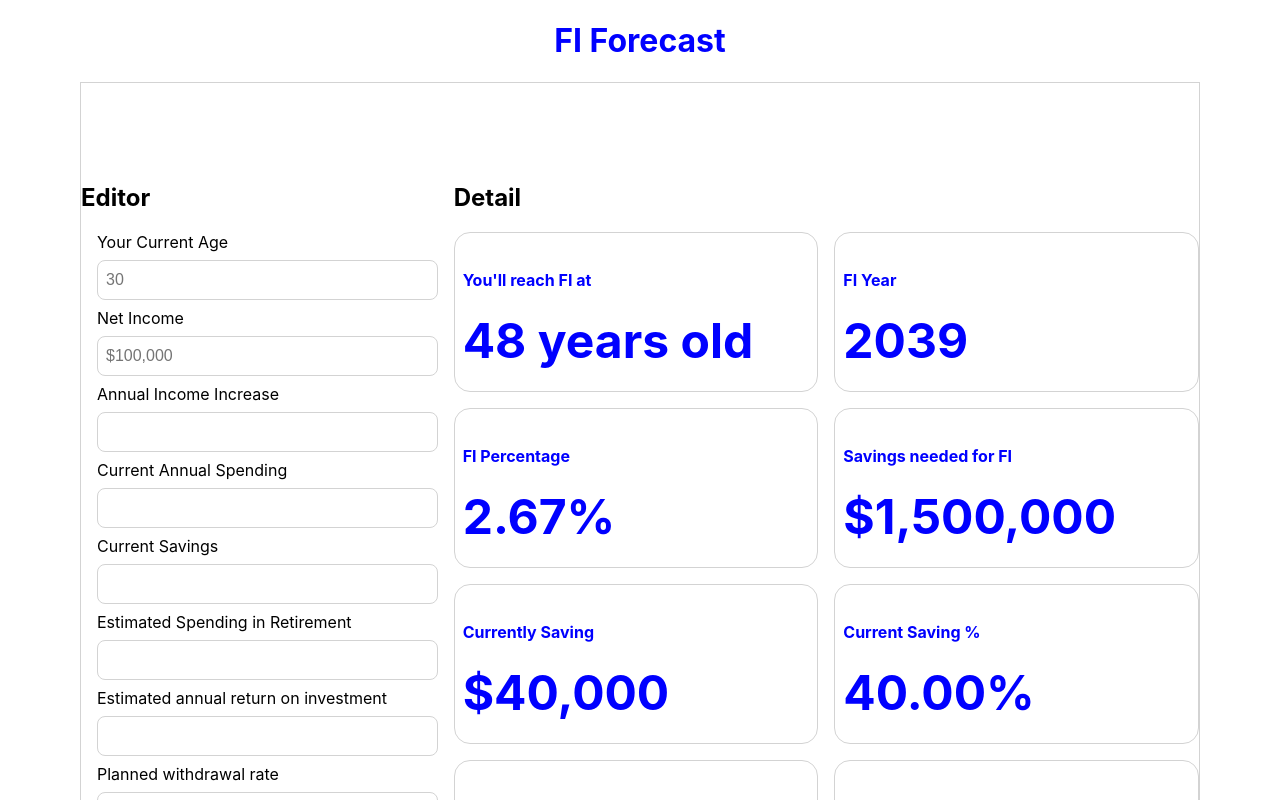
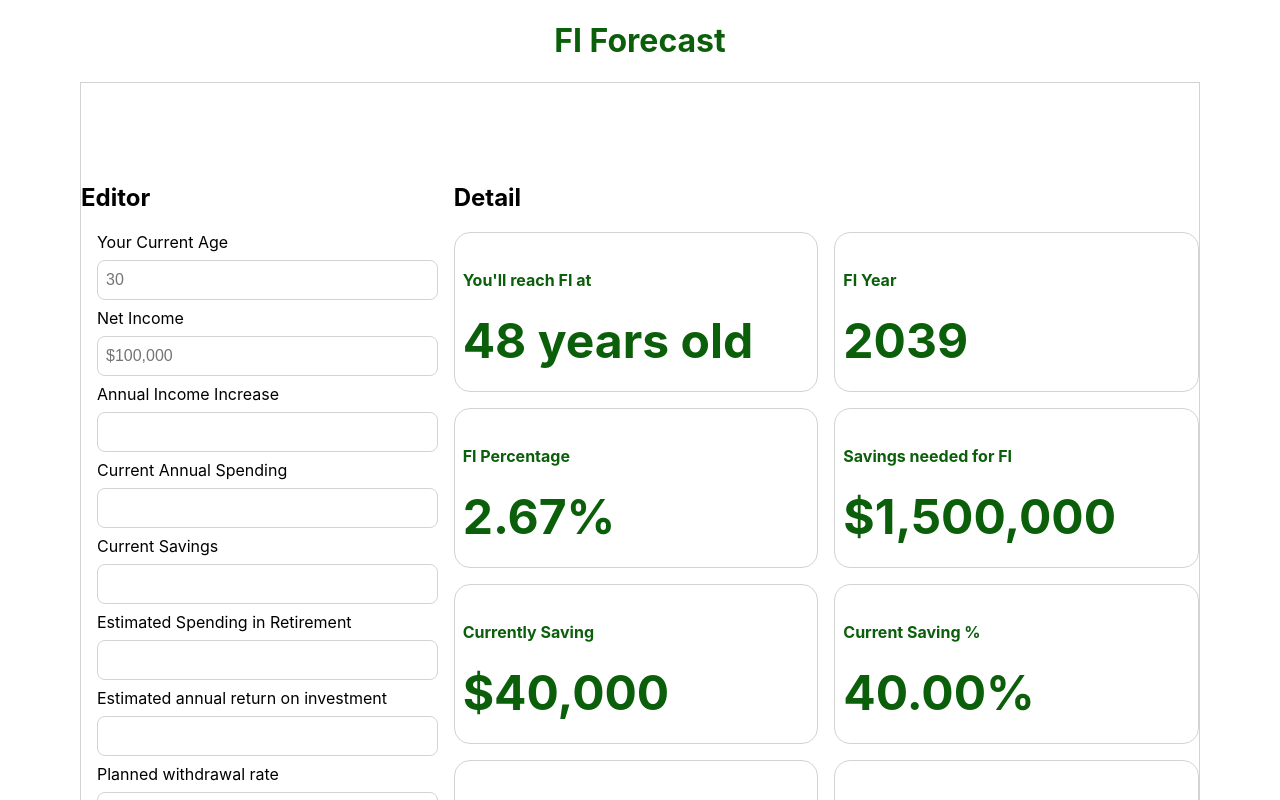
Before and after one commit to interactivematt/fi-forecast, a React (Create React App) app: page /forecast in a window 1280 px wide. Shown: the top 800 px of the page. Built offline with nearby package versions, Linux system fonts and the light colour scheme; no server answers.

Commit message:
Fixed bugs and changed colors

```diff
--- a/src/App.css
+++ b/src/App.css
@@ -100,7 +100,7 @@ a.large{
 }
 
 a.card:hover{
-  border: 1px solid blue;
+  border: 1px solid rgb(11, 95, 11);
   cursor: pointer;
 }
 
@@ -112,9 +112,10 @@ a.card:hover{
 
 /* Text */
 a{
-  color: blue;
+  color: rgb(11, 95, 11);
   text-decoration: none;
 }
+
 a:visited{
   color: ;
 }
--- a/src/Forecast/Forecast.js
+++ b/src/Forecast/Forecast.js
@@ -36,7 +36,7 @@ export default class Forecast extends React.Component{
       subtitle: e.currentTarget.firstChild.outerText,
       number: e.currentTarget.lastChild.outerText
     });
-
+    if(`${card_id}` >= 1){
       Promise.all([
         fetch(`${config.API_ENDPOINT}/cards/${card_id}`, {
           method: 'GET',
@@ -59,6 +59,9 @@ export default class Forecast extends React.Component{
           console.error({ error })
           this.setState({ error })
         })
+    } else {
+      console.log('No card_id')
+    }
   };
 
   addForecast = newForecast => {
```
Lines whose indentation alone changed are shown as unchanged.
